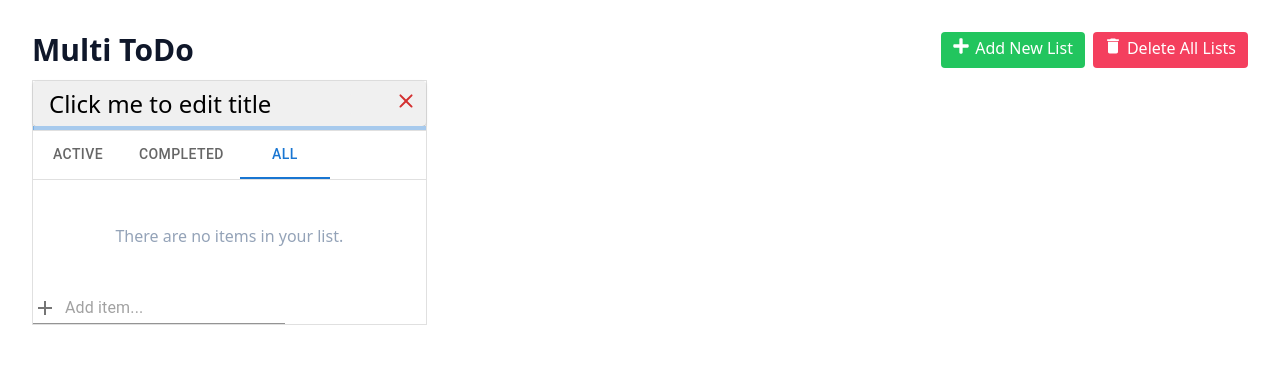
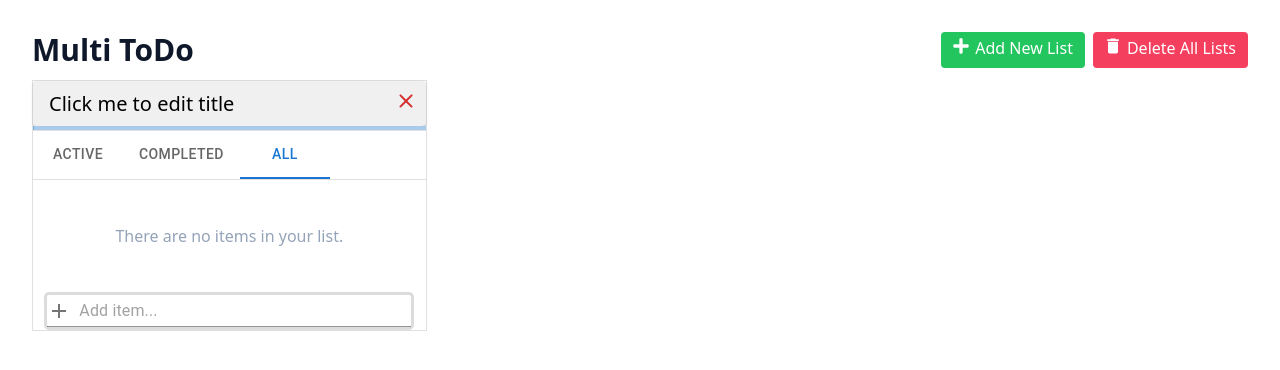
Before and after one commit to JANA-hassanhashmi/MultiTodo, a React (Vite) app in the folder MultiTodoList/: page / in a window 1280 px wide. Both pictures are taken after a click on the element "Add New List". Shown: the top 370 px of the page. Built offline with nearby package versions, Linux system fonts and the light colour scheme.

Commit message:
Added tons of styling to input

```diff
--- a/MultiTodoList/src/components/InputField.tsx
+++ b/MultiTodoList/src/components/InputField.tsx
@@ -35,6 +35,7 @@ const InputField:React.FC<Props> = ({inputField, setinputField, handleAddInnerIt
         ),
       }}
       variant='standard'
+      sx={{width: "370px", border: "solid", borderRadius: '5px', borderColor: "#DCDCDC"}}
       />
     </Box>
 
--- a/MultiTodoList/src/components/OuterToDo.tsx
+++ b/MultiTodoList/src/components/OuterToDo.tsx
@@ -88,7 +88,7 @@ const OuterToDo: React.FC<Props> = ({outerToDo, outerToDoList, setOuterToDoList}
 
     <Box>
     <Paper variant="outlined" elevation={24} sx={{}} square>
-      <Card className='flex'  sx={{backgroundColor: '#F0F0F0', height: "45px", position: "relative"}}>
+      <Card className='flex'  sx={{backgroundColor: '#F0F0F0', height: "45px", position: "relative", display: "flex"}}>
         <form
           className='flex bg-inherit items-center' onSubmit={ (e) => {
           handleChangeTitle(e)}} >
@@ -101,12 +101,13 @@ const OuterToDo: React.FC<Props> = ({outerToDo, outerToDoList, setOuterToDoList}
             (e) =>setTitleField(e.target.value)}
             className="px-4 py-2
             border-gray-300
-            rounded text-2xl
+            rounded
+            text-xl
             text-black bg-inherit
-            focus:bg-amber-200
+            focus:bg-amber-100
             cursor-pointer
             w-80
-            h-5
+            h-7
             placeholder-current
             outline-none"></input>
         </form>
@@ -140,16 +141,19 @@ const OuterToDo: React.FC<Props> = ({outerToDo, outerToDoList, setOuterToDoList}
     {
 
       (outerToDo.innerToDoList.length === 0) ? (
-        <div className=''>
+        <div>
           <div className='h-28 flex justify-center items-center'>
             <span className='text-slate-400'>There are no items in your list.</span>
           </div>
 
-          <InputField
-          inputField={inputField}
-          setinputField={setinputField}
-          handleAddInnerItem={handleAddInnerItem}
-          />
+          <div className='flex justify-center'>
+            <InputField
+            inputField={inputField}
+            setinputField={setinputField}
+            handleAddInnerItem={handleAddInnerItem}
+            />
+          </div>
+
         </div>
       ) : (
 
```
